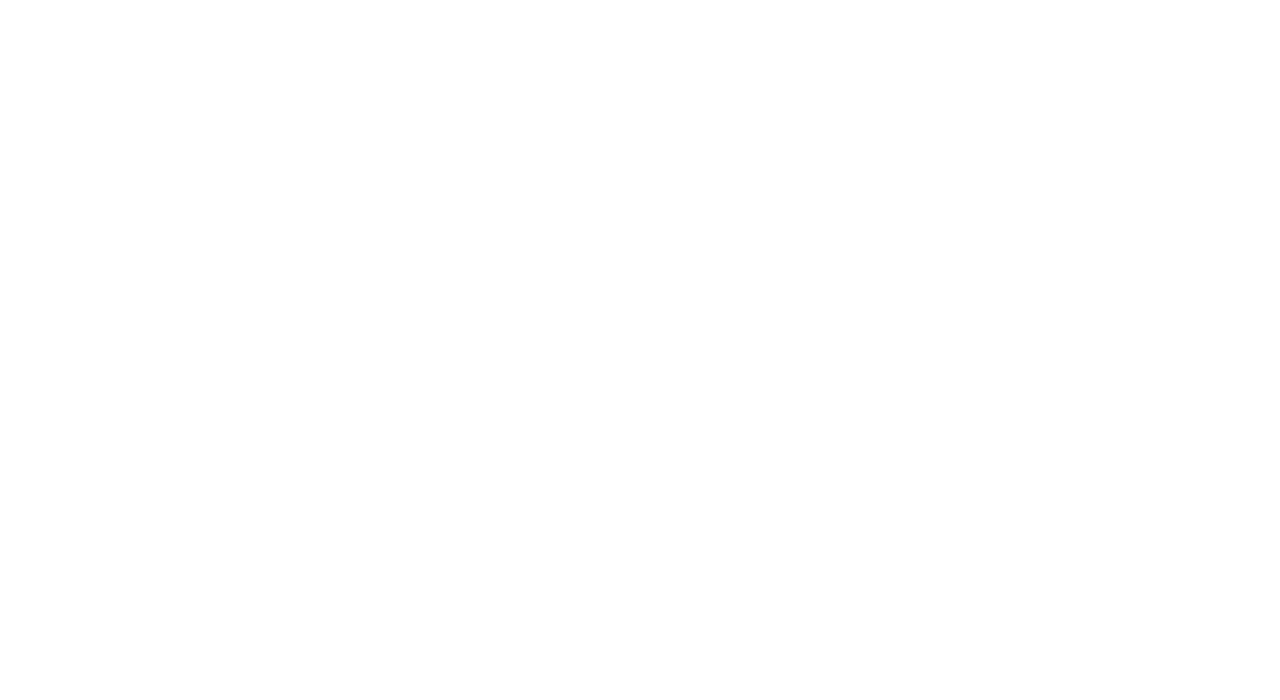
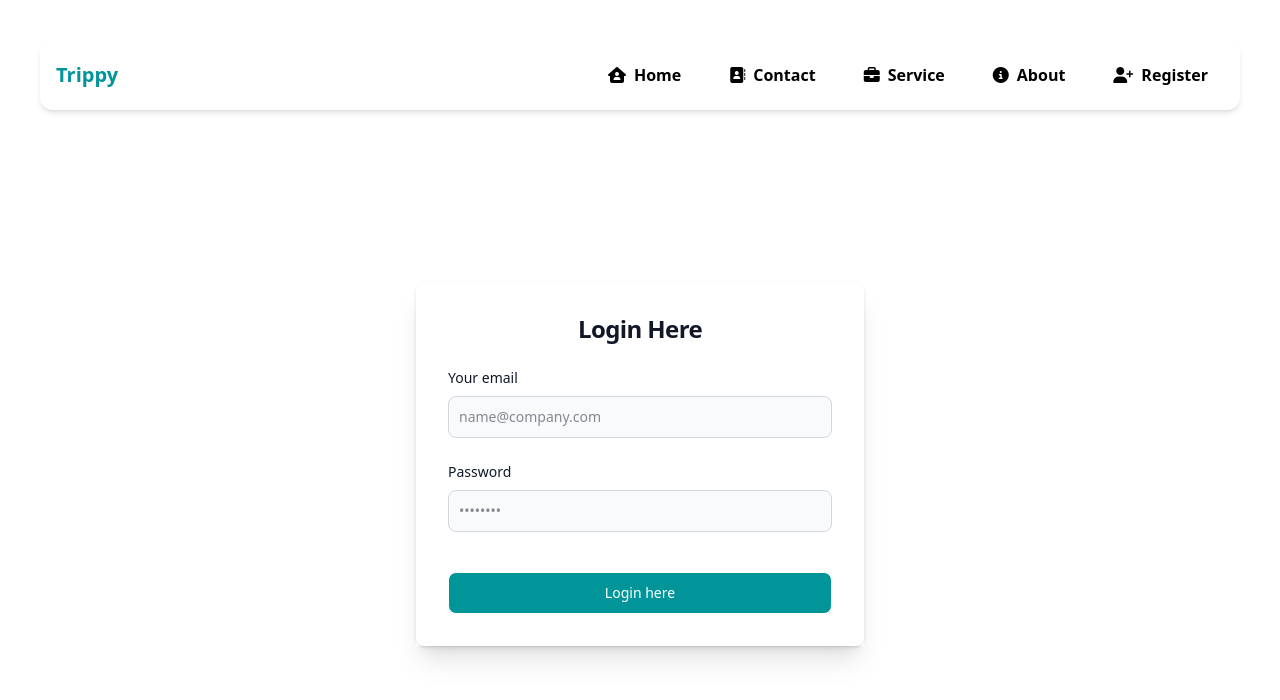
Before and after one commit to waris64/TravellingWebsite, a React (Vite) app in the folder travel-website/: page /login in a window 1280 px wide. Before the commit this address had no page. Shown: the top 700 px of the page. Built offline with nearby package versions, Linux system fonts and the light colour scheme.

Commit message:
Login Page Setup

```diff
--- a/travel-website/src/App.jsx
+++ b/travel-website/src/App.jsx
@@ -6,6 +6,7 @@ import About from './Routes/About'
 import Contact from './Routes/Contact'
 import Services from './Routes/Services'
 import Register from './Routes/Register'
+import Login from './Components/Login'
 function App() {
   return (
 
@@ -17,6 +18,7 @@ function App() {
         <Route path = '/contact' element={<Contact/>}/>
         <Route path = '/service' element={<Services/>}/>
         <Route path = '/register' element={<Register/>}/>
+        <Route path = '/login' element={<Login/>}/>
       </Routes>
 
 
--- a/travel-website/src/Components/Login.jsx
+++ b/travel-website/src/Components/Login.jsx
@@ -4,11 +4,11 @@ const Login = () => {
     return (
         <>
             <Navbar />
-            <section class="md:pt-30 pt-20">
-                <div class="flex flex-col items-center justify-center px-6 py-8 mx-auto md:h-screen lg:py-0">
+            <section class="md:pt-16 pt-20 ">
+                <div class="flex flex-col items-center justify-center px-6 py-8 mx-auto md:h-screen lg:py-0 ">
                     <div class="w-full bg-white rounded-lg shadow dark:border md:mt-0 sm:max-w-md xl:p-0  ">
-                        <div class="p-6 space-y-4 md:space-y-6 sm:p-8">
-                            <h1 class="text-xl font-bold leading-tight tracking-tight text-gray-900 md:text-2xl ">
+                        <div class="p-6 space-y-4 md:space-y-6 sm:p-8 shadow-xl ">
+                            <h1 class="text-xl text-center    font-bold leading-tight tracking-tight text-gray-900 md:text-2xl ">
                                 Login Here
                             </h1>
                             <form class="space-y-4 md:space-y-6" action="#">
@@ -21,18 +21,9 @@ const Login = () => {
                                     <input type="password" name="password" id="password" placeholder="••••••••" class="bg-gray-50 border border-gray-300 text-gray-900 text-sm rounded-lg focus:ring-primary-600 focus:border-primary-600 block w-full p-2.5  dark:border-gray-600 dark:placeholder-gray-400  dark:focus:ring-blue-500 dark:focus:border-blue-500" required="" />
                                 </div>
 
-                                <div class="flex items-start">
-                                    <div class="flex items-center h-5">
-                                        <input id="terms" aria-describedby="terms" type="checkbox" class="w-4 h-4 border border-gray-300 rounded bg-gray-50 focus:ring-3 focus:ring-primary-300  dark:border-gray-600 dark:focus:ring-primary-600 dark:ring-offset-gray-800" required="" />
-                                    </div>
-                                    <div class="ml-3 text-sm">
-                                        <label for="terms" class="font-light text-gray-500 ">I accept the <a class="font-medium text-primary-600 hover:underline dark:text-primary-500" href="#">Terms and Conditions</a></label>
-                                    </div>
-                                </div>
-                                <button type="submit" class="w-full text-white bg-[#01959a] hover:cursor-pointer focus:ring-4 focus:outline-none focus:ring-primary-300 font-medium rounded-lg text-sm px-5 py-2.5 text-center border ">Create an account</button>
-                                <p class="text-sm font-light text-gray-500 dark:text-gray-400">
-                                    Already have an account? <a href="/Login" class="font-medium text-primary-600 hover:underline dark:text-primary-500">Login here</a>
-                                </p>
+
+                                <button type="submit" class=" mt-4 w-full text-white bg-[#01959a] hover:cursor-pointer focus:ring-4 focus:outline-none focus:ring-primary-300 font-medium rounded-lg text-sm px-5 py-2.5 text-center border ">Login here</button>
+
                             </form>
                         </div>
                     </div>
--- a/travel-website/src/Components/RegistrationForm.jsx
+++ b/travel-website/src/Components/RegistrationForm.jsx
@@ -1,3 +1,4 @@
+import { Link } from "react-router-dom"
 import Navbar from "./Navbar"
 
 const RegistrationForm = () => {
@@ -34,7 +35,7 @@ const RegistrationForm = () => {
                                 </div>
                                 <button type="submit" class="w-full text-white bg-[#01959a] hover:cursor-pointer focus:ring-4 focus:outline-none focus:ring-primary-300 font-medium rounded-lg text-sm px-5 py-2.5 text-center border ">Create an account</button>
                                 <p class="text-sm font-light text-gray-500 dark:text-gray-400">
-                                    Already have an account? <a href="./Login" class="font-medium text-primary-600 hover:underline dark:text-primary-500">Login here</a>
+                                    Already have an account? <Link href="./Login" class="font-medium text-primary-600 hover:underline dark:text-primary-500">Login here</Link>
                                 </p>
                             </form>
                         </div>
```
